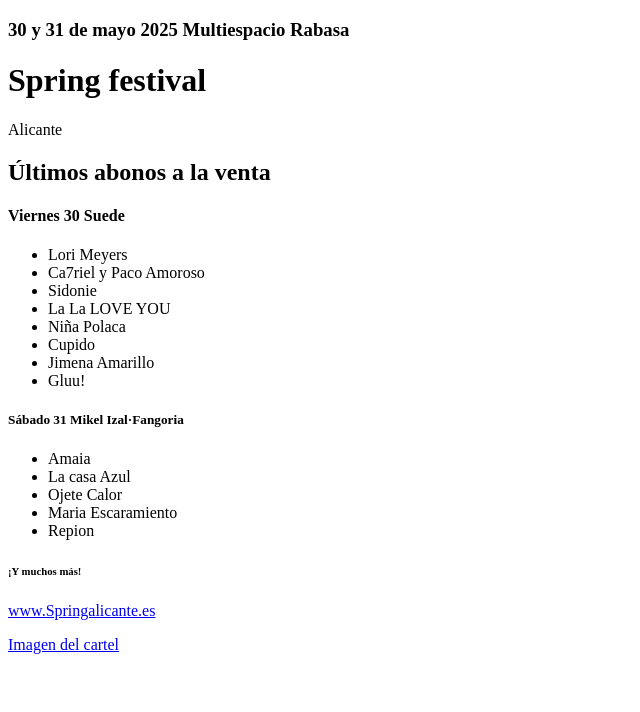
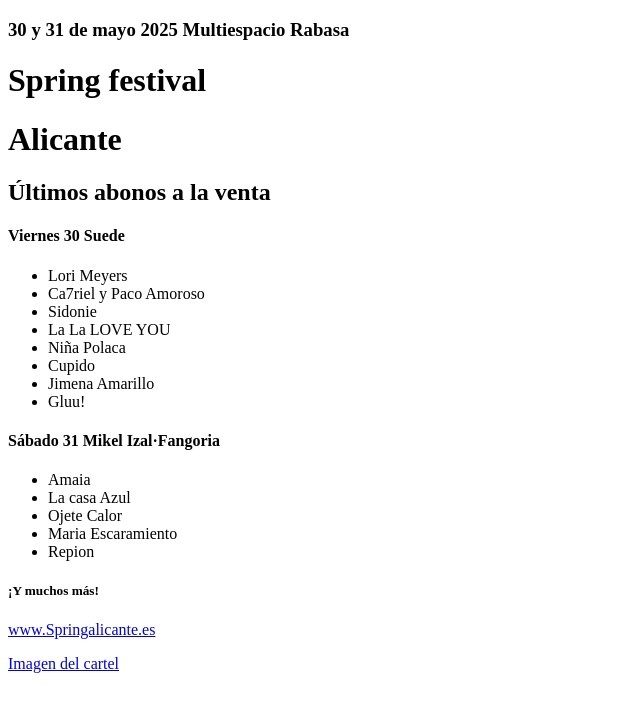
Before and after one commit to LaraGP-alt/p3, a plain HTML site: page index.html in a window 1280 px wide. Shown: the whole page, without its empty margins (0-640 px from the left). Drawn offline with Linux system fonts and the light colour scheme.

Commit message:
Fix header and footer structure in index.html
Corrected header structure and updated footer heading.

```diff
--- a/index.html
+++ b/index.html
@@ -10,11 +10,11 @@
      <hgroup>
         <h3> <datetime="2026-05-30/2026-05-31> 30 y 31 de mayo 2025</datetime> Multiespacio Rabasa</h3>
         <h1>Spring festival</h1>
-        <p>Alicante</p>
+        <h1>Alicante</h1>
         <h2>Últimos abonos a la venta</h2>
      </hgroup>
+
     </header>
-
 <main>
 
 <section>
@@ -33,7 +33,7 @@
 </section>
 
 <section>
-     <h5><time datetime="31-05">Sábado 31 Mikel Izal·Fangoria</time></h5>
+     <h4><time datetime="31-05">Sábado 31 Mikel Izal·Fangoria</time></h4>
    <ul>
         <li>Amaia</li>
         <li>La casa Azul</li>
@@ -45,7 +45,7 @@
 </main>
 
     <footer>
-    <h6>¡Y muchos más!</h6>
+    <h5>¡Y muchos más!</h5>
 
     <p><a href="https://springalicante.es/">www.Springalicante.es</a></p>
 
```
